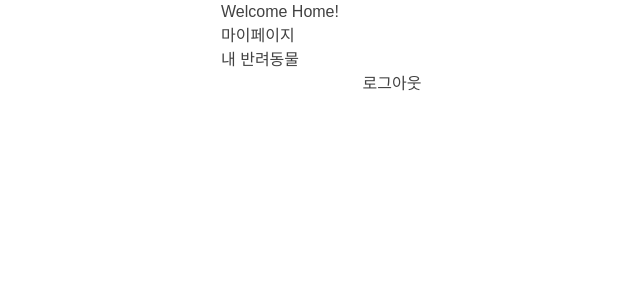
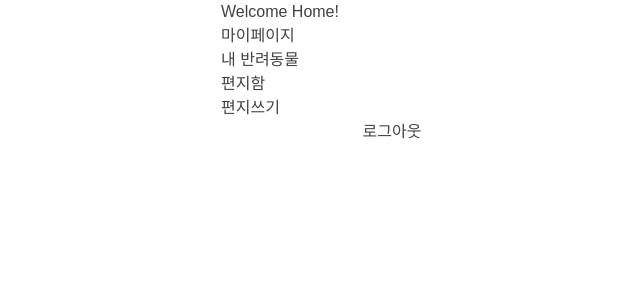
Before and after one commit to rainbow-letter/rainbow-letter-frontend, a React (Create React App) app: page / in a window 1280 px wide. Shown: the top 300 px of the page, without its empty margins (248-888 px from the left). Built offline with nearby package versions, Linux system fonts and the light colour scheme.

Commit message:
feat: 내 반려동물 페이지에서 편지함으로 이동 시 반려동물 자동 선택 구현

```diff
--- a/src/view/Home.jsx
+++ b/src/view/Home.jsx
@@ -14,6 +14,8 @@ export default function Home() {
         <div className="flex flex-col">
           <Link to="/my-page">마이페이지</Link>
           <Link to="/my-pets">내 반려동물</Link>
+          <Link to="/letter-box">편지함</Link>
+          <Link to="/letter/write">편지쓰기</Link>
           <button type="button" onClick={() => dispatch(removeToken())}>
             로그아웃
           </button>
--- a/src/view/LetterBox.jsx
+++ b/src/view/LetterBox.jsx
@@ -1,5 +1,6 @@
 /* eslint-disable */
 import { React, useState, useEffect } from 'react';
+import { useLocation } from 'react-router-dom';
 
 import NoPets from '../components/MyPets/NoPets';
 import { getPets } from '../api/pets';
@@ -10,6 +11,7 @@ import LetterListSection from '../components/LetterBox/LetterListSection';
 const DEFAULT = '전체';
 
 export default function LetterBox() {
+  const location = useLocation();
   const [petsList, setPetsList] = useState([]);
   const [letterList, setLetterList] = useState([]);
   const [selectedPet, setSelectedPet] = useState(DEFAULT);
@@ -21,6 +23,10 @@ export default function LetterBox() {
 
       setPetsList(pets || []);
       setLetterList(letters || []);
+      if (location.state) {
+        const findedPet = pets.find((pet) => pet.id === location.state);
+        setSelectedPet(findedPet.name || DEFAULT);
+      }
     })();
   }, []);
 
@@ -31,6 +37,8 @@ export default function LetterBox() {
     selectedPet === DEFAULT
       ? letterList
       : letterList.filter((letter) => letter.petName === selectedPet);
+
+  console.log(filteredLetter);
 
   return (
     <main>
```
